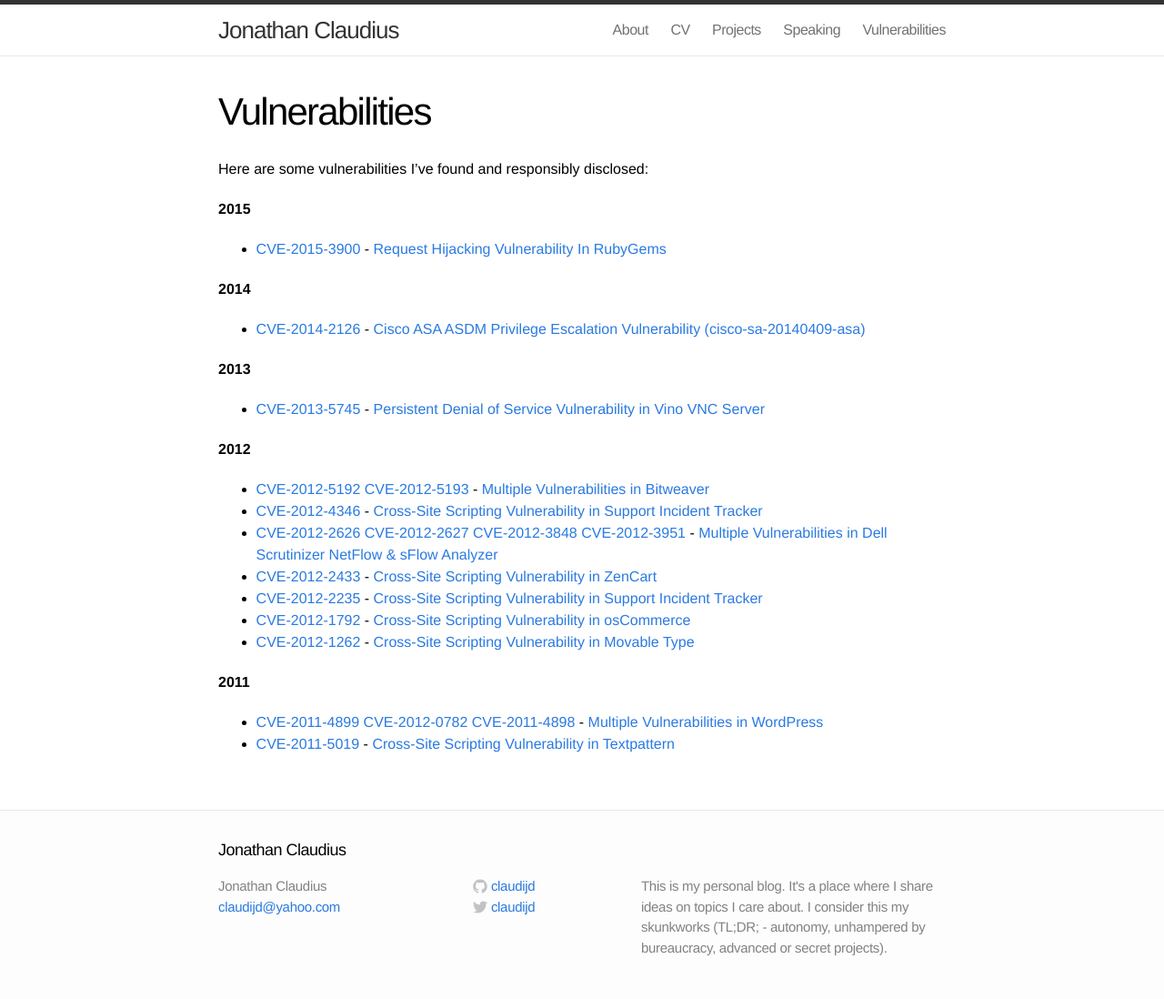
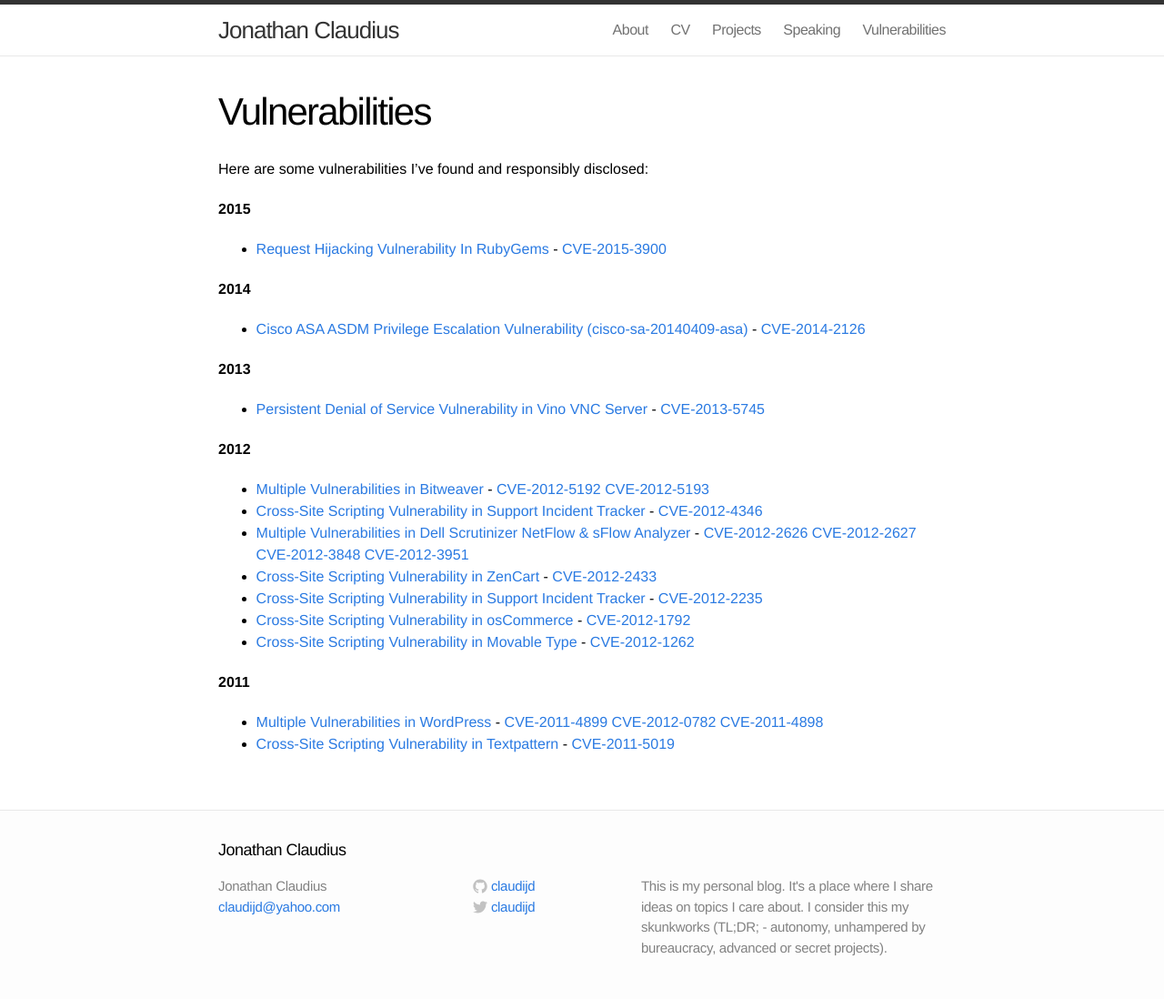
Before and after one commit to claudijd/claudijd.github.io, a Jekyll site: the page built from vulnerabilities.md, in a window 1280 px wide. Shown: the whole page at 91% size. Built offline with Jekyll 4.4.1, drawn with Linux system fonts in a browser that asks for light colours.

```diff
--- a/vulnerabilities.md
+++ b/vulnerabilities.md
@@ -8,34 +8,34 @@ Here are some vulnerabilities I've found and responsibly disclosed:
 
 **2015**
 
-- [CVE-2015-3900](http://web.nvd.nist.gov/view/vuln/detail?vulnId=CVE-2015-3900) - [Request Hijacking Vulnerability In RubyGems](https://www.trustwave.com/Resources/Security-Advisories/Advisories/TWSL2015-007/?fid=6356)
+- [Request Hijacking Vulnerability In RubyGems](https://www.trustwave.com/Resources/Security-Advisories/Advisories/TWSL2015-007/?fid=6356) - [CVE-2015-3900](http://web.nvd.nist.gov/view/vuln/detail?vulnId=CVE-2015-3900)
 
 **2014**
 
-- [CVE-2014-2126](http://web.nvd.nist.gov/view/vuln/detail?vulnId=CVE-2014-2126) - [Cisco ASA ASDM Privilege Escalation Vulnerability (cisco-sa-20140409-asa)](https://www.trustwave.com/Resources/Security-Advisories/Advisories/TWSL2014-005/?fid=3852)
+- [Cisco ASA ASDM Privilege Escalation Vulnerability (cisco-sa-20140409-asa)](https://www.trustwave.com/Resources/Security-Advisories/Advisories/TWSL2014-005/?fid=3852) - [CVE-2014-2126](http://web.nvd.nist.gov/view/vuln/detail?vulnId=CVE-2014-2126)
 
 **2013**
 
-- [CVE-2013-5745](http://web.nvd.nist.gov/view/vuln/detail?vulnId=CVE-2013-5745) - [Persistent Denial of Service Vulnerability in Vino VNC Server](https://www.trustwave.com/Resources/Security-Advisories/Advisories/TWSL2013-028/?fid=3864)
+- [Persistent Denial of Service Vulnerability in Vino VNC Server](https://www.trustwave.com/Resources/Security-Advisories/Advisories/TWSL2013-028/?fid=3864) - [CVE-2013-5745](http://web.nvd.nist.gov/view/vuln/detail?vulnId=CVE-2013-5745)
 
 **2012**
 
-- [CVE-2012-5192](http://web.nvd.nist.gov/view/vuln/detail?vulnId=CVE-2012-5192) [CVE-2012-5193 ](http://web.nvd.nist.gov/view/vuln/detail?vulnId=CVE-2012-5193) - [Multiple Vulnerabilities in Bitweaver](https://www.trustwave.com/Resources/Security-Advisories/Advisories/TWSL2012-016/?fid=3794)
+- [Multiple Vulnerabilities in Bitweaver](https://www.trustwave.com/Resources/Security-Advisories/Advisories/TWSL2012-016/?fid=3794) - [CVE-2012-5192](http://web.nvd.nist.gov/view/vuln/detail?vulnId=CVE-2012-5192) [CVE-2012-5193 ](http://web.nvd.nist.gov/view/vuln/detail?vulnId=CVE-2012-5193)
 
-- [CVE-2012-4346](http://web.nvd.nist.gov/view/vuln/detail?vulnId=CVE-2012-4346) - [Cross-Site Scripting Vulnerability in Support Incident Tracker](https://www.trustwave.com/Resources/Security-Advisories/Advisories/TWSL2012-019/?fid=3793)
+- [Cross-Site Scripting Vulnerability in Support Incident Tracker](https://www.trustwave.com/Resources/Security-Advisories/Advisories/TWSL2012-019/?fid=3793) - [CVE-2012-4346](http://web.nvd.nist.gov/view/vuln/detail?vulnId=CVE-2012-4346)
 
-- [CVE-2012-2626](http://web.nvd.nist.gov/view/vuln/detail?vulnId=CVE-2012-2626) [CVE-2012-2627](http://web.nvd.nist.gov/view/vuln/detail?vulnId=CVE-2012-2627) [CVE-2012-3848](http://web.nvd.nist.gov/view/vuln/detail?vulnId=CVE-2012-3848) [CVE-2012-3951](http://web.nvd.nist.gov/view/vuln/detail?vulnId=CVE-2012-3951) - [Multiple Vulnerabilities in Dell Scrutinizer NetFlow & sFlow Analyzer](https://www.trustwave.com/Resources/Security-Advisories/Advisories/TWSL2012-014/?fid=3792)
+- [Multiple Vulnerabilities in Dell Scrutinizer NetFlow & sFlow Analyzer](https://www.trustwave.com/Resources/Security-Advisories/Advisories/TWSL2012-014/?fid=3792) - [CVE-2012-2626](http://web.nvd.nist.gov/view/vuln/detail?vulnId=CVE-2012-2626) [CVE-2012-2627](http://web.nvd.nist.gov/view/vuln/detail?vulnId=CVE-2012-2627) [CVE-2012-3848](http://web.nvd.nist.gov/view/vuln/detail?vulnId=CVE-2012-3848) [CVE-2012-3951](http://web.nvd.nist.gov/view/vuln/detail?vulnId=CVE-2012-3951)
 
-- [CVE-2012-2433](http://web.nvd.nist.gov/view/vuln/detail?vulnId=CVE-2012-2433) - [Cross-Site Scripting Vulnerability in ZenCart](https://www.trustwave.com/Resources/Security-Advisories/Advisories/TWSL2012-004/?fid=3791)
+- [Cross-Site Scripting Vulnerability in ZenCart](https://www.trustwave.com/Resources/Security-Advisories/Advisories/TWSL2012-004/?fid=3791) - [CVE-2012-2433](http://web.nvd.nist.gov/view/vuln/detail?vulnId=CVE-2012-2433)
 
-- [CVE-2012-2235](http://web.nvd.nist.gov/view/vuln/detail?vulnId=CVE-2012-2235) - [Cross-Site Scripting Vulnerability in Support Incident Tracker](https://www.trustwave.com/Resources/Security-Advisories/Advisories/TWSL2012-012/?fid=3790)
+- [Cross-Site Scripting Vulnerability in Support Incident Tracker](https://www.trustwave.com/Resources/Security-Advisories/Advisories/TWSL2012-012/?fid=3790) - [CVE-2012-2235](http://web.nvd.nist.gov/view/vuln/detail?vulnId=CVE-2012-2235)
 
-- [CVE-2012-1792](http://web.nvd.nist.gov/view/vuln/detail?vulnId=CVE-2012-1792) - [Cross-Site Scripting Vulnerability in osCommerce](https://www.trustwave.com/Resources/Security-Advisories/Advisories/TWSL2012-005/?fid=3788)
+- [Cross-Site Scripting Vulnerability in osCommerce](https://www.trustwave.com/Resources/Security-Advisories/Advisories/TWSL2012-005/?fid=3788) - [CVE-2012-1792](http://web.nvd.nist.gov/view/vuln/detail?vulnId=CVE-2012-1792)
 
-- [CVE-2012-1262](http://web.nvd.nist.gov/view/vuln/detail?vulnId=CVE-2012-1262) - [Cross-Site Scripting Vulnerability in Movable Type](https://www.trustwave.com/Resources/Security-Advisories/Advisories/TWSL2012-001/?fid=3785)
+- [Cross-Site Scripting Vulnerability in Movable Type](https://www.trustwave.com/Resources/Security-Advisories/Advisories/TWSL2012-001/?fid=3785) - [CVE-2012-1262](http://web.nvd.nist.gov/view/vuln/detail?vulnId=CVE-2012-1262)
 
 **2011**
 
-- [CVE-2011-4899](http://web.nvd.nist.gov/view/vuln/detail?vulnId=CVE-2011-4899) [CVE-2012-0782](http://web.nvd.nist.gov/view/vuln/detail?vulnId=CVE-2012-0782) [CVE-2011-4898](http://web.nvd.nist.gov/view/vuln/detail?vulnId=CVE-2011-4898) - [Multiple Vulnerabilities in WordPress](https://www.trustwave.com/Resources/Security-Advisories/Advisories/TWSL2012-002/?fid=3786)
+- [Multiple Vulnerabilities in WordPress](https://www.trustwave.com/Resources/Security-Advisories/Advisories/TWSL2012-002/?fid=3786) - [CVE-2011-4899](http://web.nvd.nist.gov/view/vuln/detail?vulnId=CVE-2011-4899) [CVE-2012-0782](http://web.nvd.nist.gov/view/vuln/detail?vulnId=CVE-2012-0782) [CVE-2011-4898](http://web.nvd.nist.gov/view/vuln/detail?vulnId=CVE-2011-4898)
 
-- [CVE-2011-5019](http://web.nvd.nist.gov/view/vuln/detail?vulnId=CVE-2011-5019) - [Cross-Site Scripting Vulnerability in Textpattern](https://www.trustwave.com/Resources/Security-Advisories/Advisories/TWSL2012-001/?fid=3785)
+- [Cross-Site Scripting Vulnerability in Textpattern](https://www.trustwave.com/Resources/Security-Advisories/Advisories/TWSL2012-001/?fid=3785) - [CVE-2011-5019](http://web.nvd.nist.gov/view/vuln/detail?vulnId=CVE-2011-5019)
```
